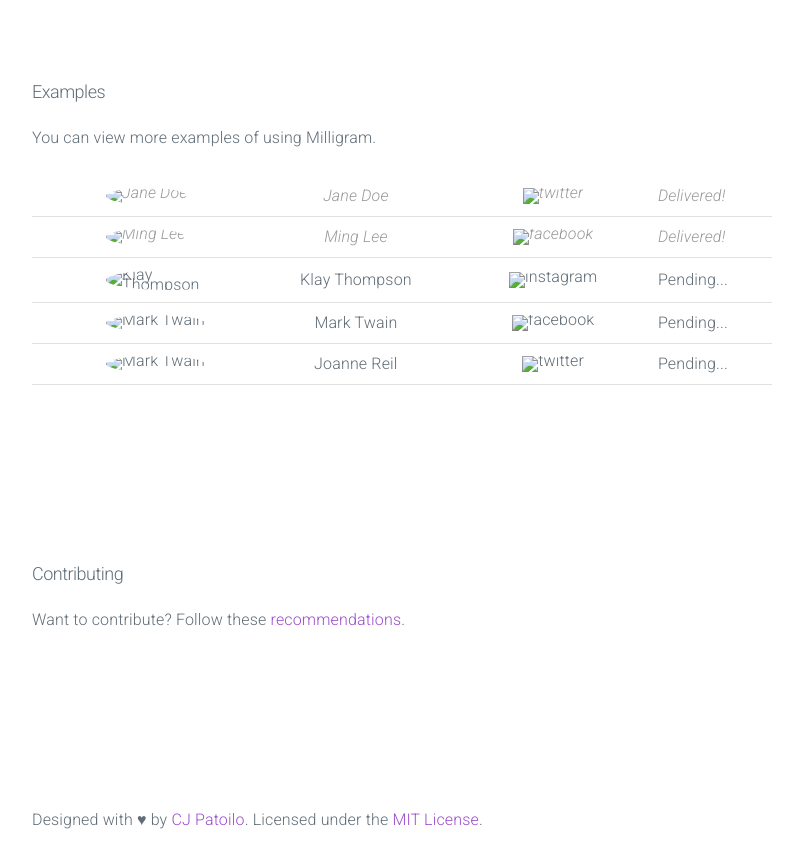
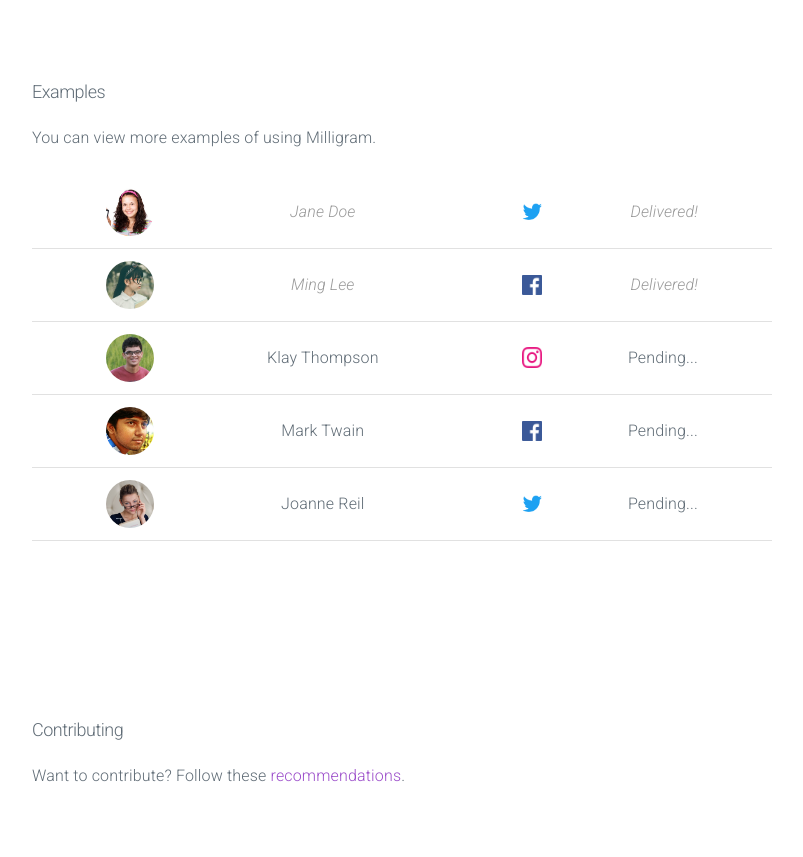
Before and after one commit to brunotag/MsgBlast, a website: page src/index.html in a window 1280 px wide. Shown: the part 797-1654 px from the top of the page, without its empty margins (238-1041 px from the left). Drawn offline with Linux system fonts and the light colour scheme; the site is published under a folder, as on GitHub Pages, so addresses that start at the root find nothing; files whose address does not match are found by name.

Commit message:
Fix relative path for images for S3

```diff
--- a/src/index.html
+++ b/src/index.html
@@ -37,7 +37,7 @@
 			<header class="container" id="home">
 				<div class="div-centered">
 					<a href="http://msgblast.co" title="MsgBlast | Connect to your tribe." target="_blank">
-						<img src="/images/msgblast-logo_final.jpg" alt="MsgBlast | Connect to your tribe.">
+						<img src="images/msgblast-logo_final.jpg" alt="MsgBlast | Connect to your tribe.">
 					</a>
 					<p>Blast your message across every platform with one click.</p>
 				</div>
@@ -50,33 +50,33 @@
 					<table class="balanced delivery">
 					<tbody>
 						<tr class="delivered">
-							<td><img class="img-face" src="/images/faces/face1.png" alt="Jane Doe" title="Jane Doe"></td>
+							<td><img class="img-face" src="images/faces/face1.png" alt="Jane Doe" title="Jane Doe"></td>
 							<td>Jane Doe</td>
-							<td><img class="img-icon" src="/images/social/twitter.png" alt="twitter" title="twitter"></td>
+							<td><img class="img-icon" src="images/social/twitter.png" alt="twitter" title="twitter"></td>
 							<td>Delivered!</td>
 						</tr>
 						<tr class="delivered">
-							<td><img class="img-face" src="/images/faces/face2.png" alt="Ming Lee" title="Ming Lee"></td>
+							<td><img class="img-face" src="images/faces/face2.png" alt="Ming Lee" title="Ming Lee"></td>
 							<td>Ming Lee</td>
-							<td><img class="img-icon" src="/images/social/facebook.png" alt="facebook" title="facebook"></td>
+							<td><img class="img-icon" src="images/social/facebook.png" alt="facebook" title="facebook"></td>
 							<td>Delivered!</td>
 						</tr>
 						<tr>
-							<td><img class="img-face" src="/images/faces/face3.png" alt="Klay Thompson" title="Klay Thompson"></td>
+							<td><img class="img-face" src="images/faces/face3.png" alt="Klay Thompson" title="Klay Thompson"></td>
 							<td>Klay Thompson</td>
-							<td><img class="img-icon" src="/images/social/instagram.png" alt="instagram" title="instagram"></td>
+							<td><img class="img-icon" src="images/social/instagram.png" alt="instagram" title="instagram"></td>
 							<td>Pending...</td>
 						</tr>
 						<tr>
-							<td><img class="img-face" src="/images/faces/face4.png" alt="Mark Twain" title="Mark Twain"></td>
+							<td><img class="img-face" src="images/faces/face4.png" alt="Mark Twain" title="Mark Twain"></td>
 							<td>Mark Twain</td>
-							<td><img class="img-icon" src="/images/social/facebook.png" alt="facebook" title="facebook"></td>
+							<td><img class="img-icon" src="images/social/facebook.png" alt="facebook" title="facebook"></td>
 							<td>Pending...</td>
 						</tr>
 						<tr>
-							<td><img class="img-face" src="/images/faces/face5.png" alt="Mark Twain" title="Joanne Reil"></td>
+							<td><img class="img-face" src="images/faces/face5.png" alt="Mark Twain" title="Joanne Reil"></td>
 							<td>Joanne Reil</td>
-							<td><img class="img-icon" src="/images/social/twitter.png" alt="twitter" title="twitter"></td>
+							<td><img class="img-icon" src="images/social/twitter.png" alt="twitter" title="twitter"></td>
 							<td>Pending...</td>
 						</tr>
 					</tbody>
```
Also changed, not shown: dist/index.html.
